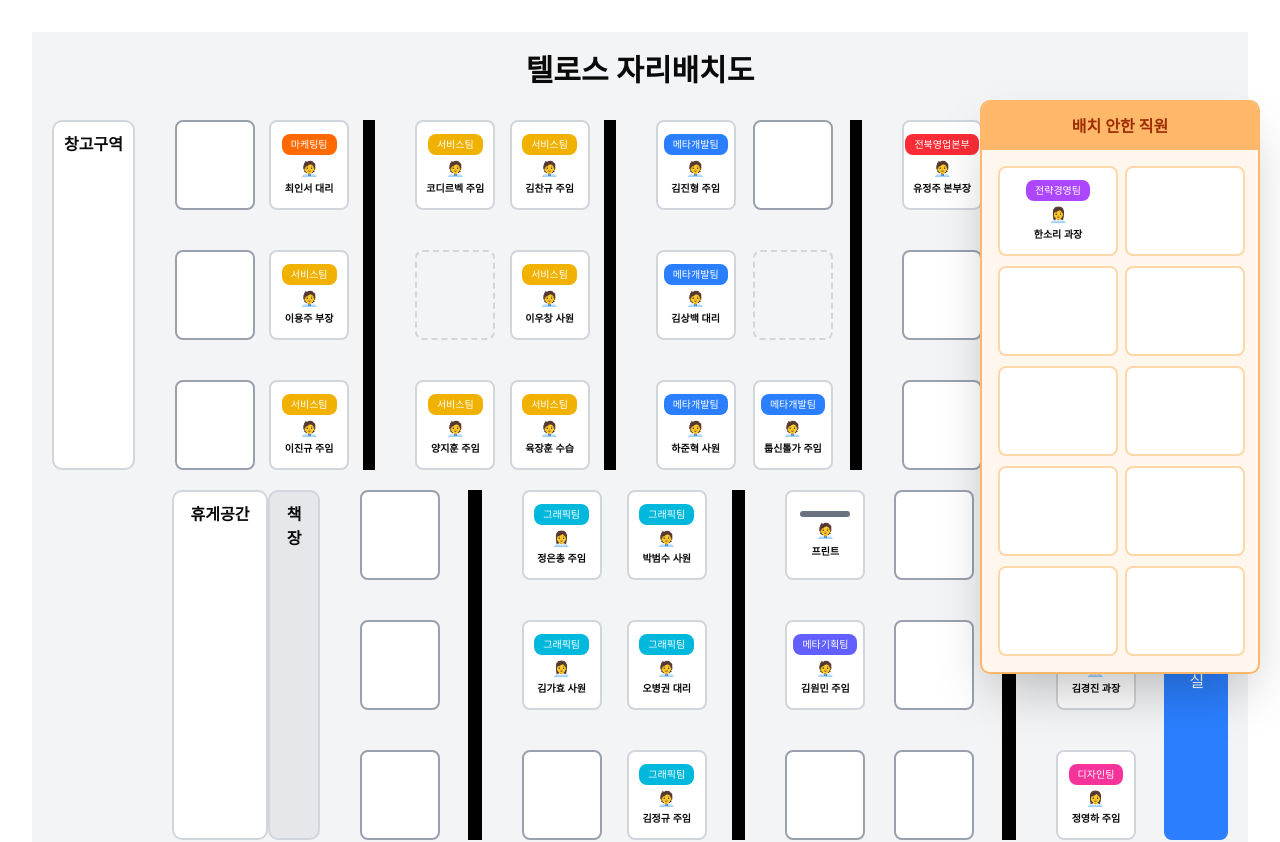
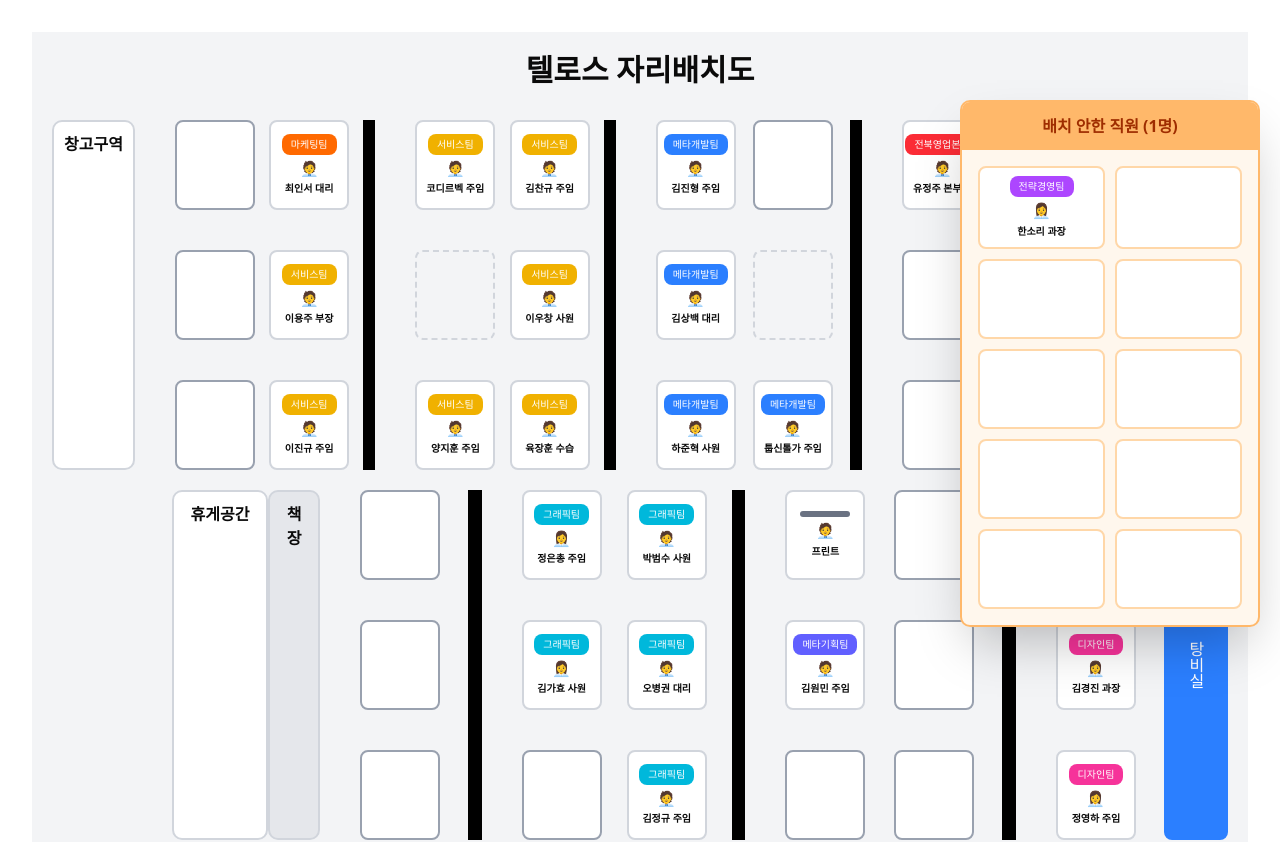
Before and after one commit to ywc0008/telos-seating-map, a React (Vite) app: page / in a window 1280 px wide. Shown: the top 842 px of the page. Built offline with nearby package versions, Linux system fonts and the light colour scheme.

Commit message:
feat: 배치 안한 직원 수 추가

```diff
--- a/src/App.tsx
+++ b/src/App.tsx
@@ -423,10 +423,10 @@ export default function App() {
           ref={panelRef}
           className="fixed border-2 border-orange-300 bg-orange-50 rounded-lg shadow-2xl"
           style={{
-            left: `${panelPosition.x}px`,
+            left: `${panelPosition.x-20}px`,
             top: `${panelPosition.y}px`,
-            width: "280px",
-            maxHeight: "600px",
+            width: "300px",
+            maxHeight: "80vh",
             zIndex: 1000,
           }}
         >
@@ -435,10 +435,10 @@ export default function App() {
             onMouseDown={handlePanelMouseDown}
           >
             <h3 className="text-center font-semibold text-orange-800">
-              배치 안한 직원
+              배치 안한 직원 ({peopleWithoutSeat.length}명)
             </h3>
           </div>
-          <div className="p-4 overflow-y-auto" style={{ maxHeight: "550px" }}>
+          <div className="p-4 overflow-y-auto" style={{ maxHeight: "calc(80vh - 60px)" }}>
             <div className="grid grid-cols-2 gap-2.5">
               {waitingSlots.map((slotId) => {
                 const person = peopleWithoutSeat.find(
--- a/src/components/WaitingSlot.tsx
+++ b/src/components/WaitingSlot.tsx
@@ -13,7 +13,7 @@ export default function WaitingSlot({ id, children }: WaitingSlotProps) {
       ref={setNodeRef}
       className={`
         bg-white p-2 rounded-md border-2
-        min-w-[120px] min-h-[90px]
+        min-w-[60px] min-h-[80px]
         flex items-center justify-center transition-all
         ${isOver
           ? 'border-orange-400 bg-orange-100 scale-105'
```
